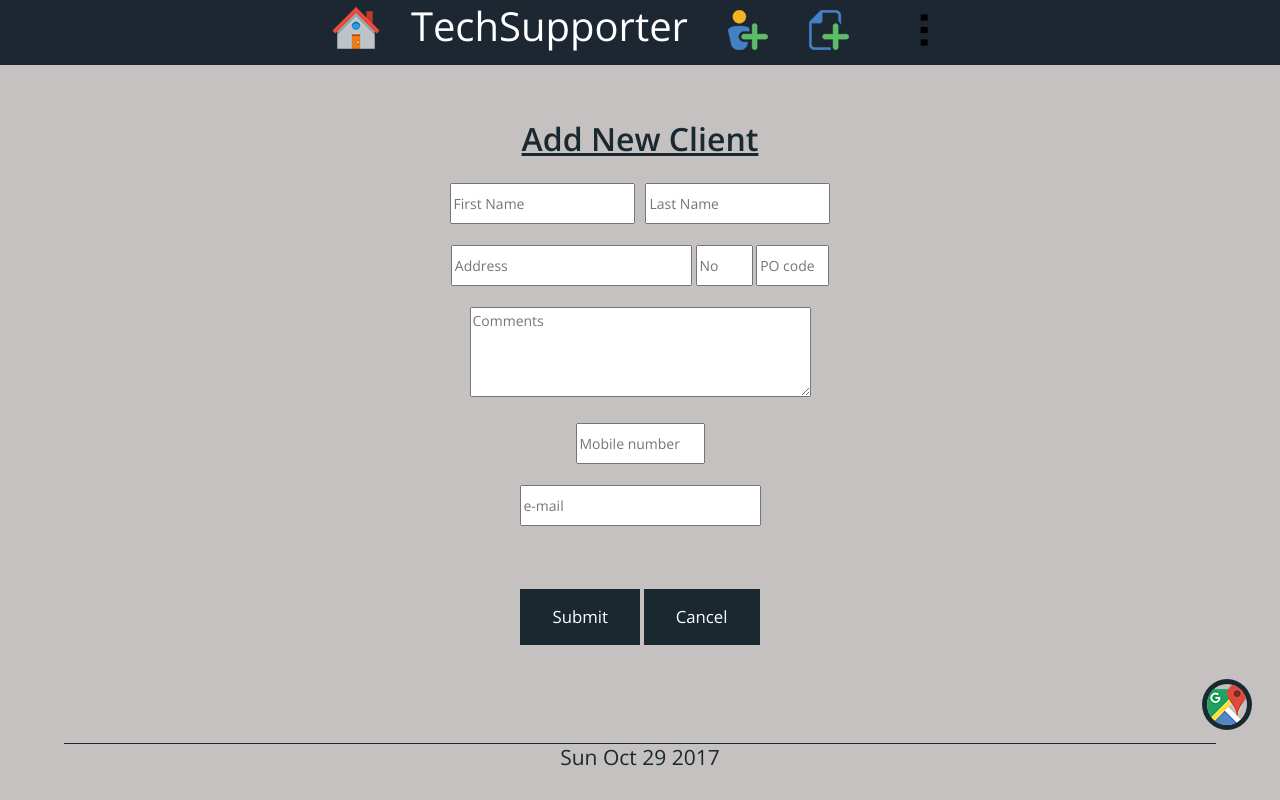
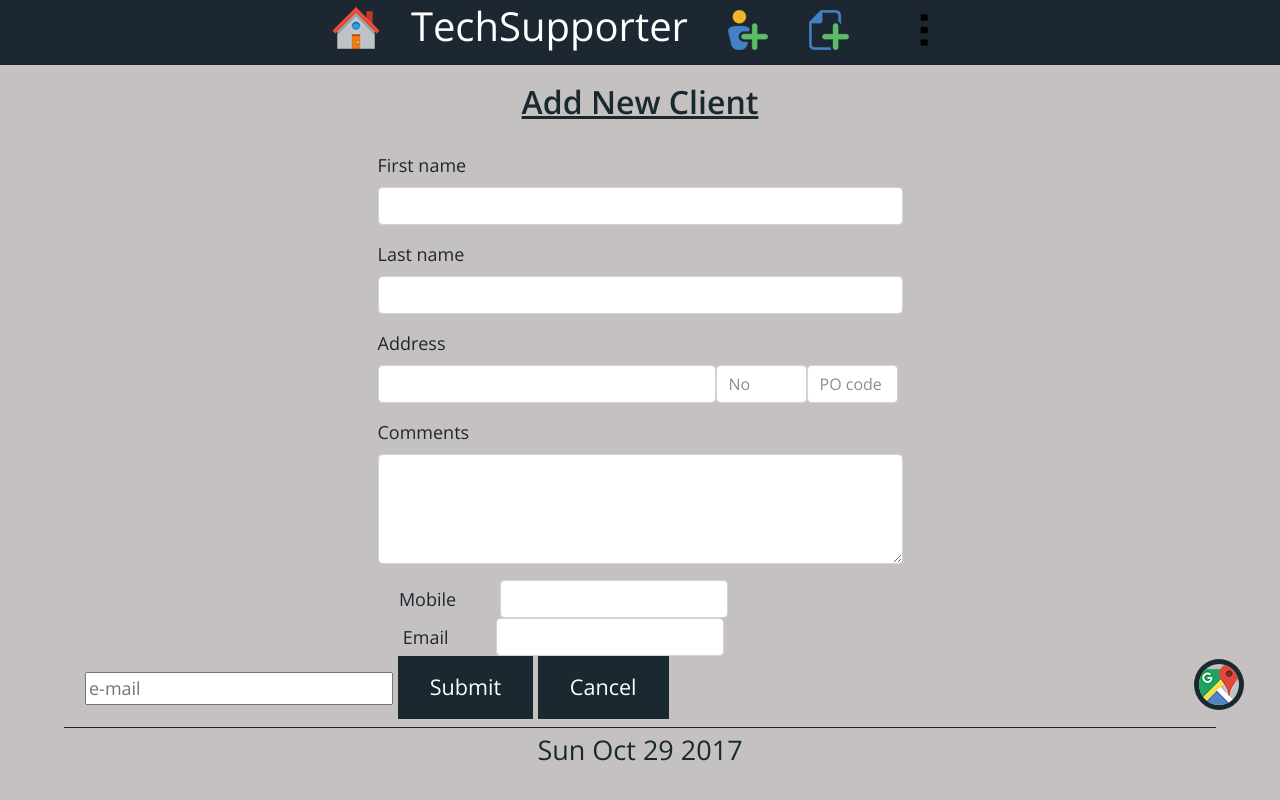
Before and after one commit to tpliakas/tech-supporter, a PHP site: page /adduser.php in a window 1280 px wide. Run offline with PHP 8.4, Linux system fonts and the light colour scheme; some libraries are stand-ins or nearby versions.

Commit message:
css bootstrap forms

```diff
--- a/adduser.php
+++ b/adduser.php
@@ -2,16 +2,79 @@
     $pageTitle = 'Add client';
     include('includes/header.php');
 ?>
-        <form id="addclientform" method="post" action="addclienttodb.php">
-            <h2>Add New Client</h2><br>
-            <input type="text" name="firstname" placeholder="First Name">&nbsp;&nbsp;&nbsp;<input type="text" name="lastname" placeholder="Last Name"><br><br>
-            <input type="text" name="address" size="27" placeholder="Address">&nbsp;<input type="text" name="number" size="4" placeholder="No">&nbsp;<input type="text" name="pocode" size="6" placeholder="PO code"><br><br>
-            <textarea rows="4" cols="40" name="comments" placeholder="Comments"></textarea><br><br>
-            <input type="text" name="mobile" size="13" placeholder="Mobile number"><br><br>
-            <input type="email" name="email" size="27" placeholder="e-mail" required><br><br><br><br>
-            <input type="submit" class="button" name="submitclient" value="Submit">
-            <input type="button" class="button" onclick="location.href='index.php';" value="Cancel"/>
-        </form>
+    <div class="container">
+        <div class="row">
+            <div class="col-md-12">
+                <form id="addclientform" method="post" action="addclienttodb.php">
+                    <h2>Add New Client</h2><br>
+                    <div class="form-group">
+                        <div class="col-sm-6 offset-sm-3">
+                            <label for="firstName">First name</label>
+                            <input type="text" id="firstName" name="firstname" class="form-control">
+                        </div>
+                    </div>
+                    <div class="form-group">
+                        <div class="col-sm-6 offset-sm-3">
+                            <label for="lastName">Last name</label>
+                            <input type="text" id="lastName" name="lastname" class="form-control">
+                        </div>
+                    </div>
+                    <div class="form-group">
+                        <div class="col-sm-6 offset-sm-3">
+                            <label for="address">Address</label>
+                                <div class="form-inline">
+                                    <div class="col-xs-8">
+                                        <input type="text" id="address" name="address" size="32" class="form-control">
+                                    </div>
+                                    <div class="col-xs-2">
+                                        <label class="sr-only" for="no">No</label>
+                                        <input type="text" id="no" size="5" name="number" placeholder="No" class="form-control">
+                                    </div>
+                                    <div class="col-xs-2">
+                                        <label class="sr-only" for="pocode">PO code</label>
+                                        <input type="text" id="pocode" name="pocode" size="5" placeholder="PO code" class="form-control">
+                                    </div>
+                                </div>
+                        </div>
+                    </div>
+                    <div class="form-group">
+                        <div class="col-sm-6 offset-sm-3">
+                            <label for="comments">Comments</label>
+                            <textarea rows="4" id="comments" name="comments" class="form-control"></textarea>
+                        </div>
+                    </div>
+                    <div class="row">
+                        <div class="col-sm-6 offset-sm-3">
+                            <div class="form-inline">
+                                <div class="form-group">
+                                    <label for="mobile" class="col-sm-4 control-label">Mobile</label>
+                                    <div class="col-sm-8">
+                                        <input type="text" id="mobile" name="mobile" class="form-control">
+                                    </div>
+                                </div>
+                            </div>
+                        </div>
+                    </div>
+                    <div class="row">
+                        <div class="col-sm-6 offset-sm-3">
+                            <div class="form-inline">
+                                <div class="form-group">
+                                    <label for="email" class="col-sm-4 control-label">Email</label>
+                                    <div class="col-sm-8">
+                                        <input type="email" id="email" name="email" class="form-control" required>
+                                    </div>
+                                </div>
+                            </div>
+                        </div>
+                    </div>
+
+                    <input type="email" name="email" size="27" placeholder="e-mail" required>
+                    <input type="submit" class="button" name="submitclient" value="Submit">
+                    <input type="button" class="button" onclick="location.href='index.php';" value="Cancel"/>
+                </form>
+            </div>
+        </div> <!-- row -->
+    </div> <!-- container -->
 <?php
     include('includes/footer.php');
 ?>
--- a/css/main.css
+++ b/css/main.css
@@ -3,7 +3,9 @@
 body {
 
     font-family: 'Open Sans', sans-serif;
-    font-size: 14px;
+    font-size: 18px;
+    font-weight: 500;
+    color: #1d2731;
     background-color: #c5c1c0;
 }
 
@@ -67,7 +69,7 @@ nav ul li {
 
 h2 {
     text-align: center;
-    margin-top: 15vh !important;
+    margin-top: 7vh !important;
     margin-bottom: .5vh;
     color: #1a2930;
     text-decoration: underline;
@@ -185,21 +187,24 @@ hr {
     }
 }
 
+/*
 form {
     color: #fff;
     text-align: center;
 }
+*/
 
+/*
 input {
     padding-bottom: 8px;
     padding-top: 8px;
 }
-
 input:focus {
-/*    outline: none !important;*/
     border: 2px solid #1a2930;
     box-shadow: 4px 4px 5px #1a2930;
 }
+*/
+
 
 textarea:focus {
 /*    outline: none !important;*/
--- a/includes/footer.php
+++ b/includes/footer.php
@@ -11,5 +11,7 @@
                 document.getElementById("dropdown").classList.toggle("show");
             }
         </script>
+        <script src="https://code.jquery.com/jquery-3.2.1.slim.min.js" integrity="sha384-KJ3o2DKtIkvYIK3UENzmM7KCkRr/rE9/Qpg6aAZGJwFDMVNA/GpGFF93hXpG5KkN" crossorigin="anonymous"></script>
+        <script src="https://cdnjs.cloudflare.com/ajax/libs/popper.js/1.12.3/umd/popper.min.js" integrity="sha384-vFJXuSJphROIrBnz7yo7oB41mKfc8JzQZiCq4NCceLEaO4IHwicKwpJf9c9IpFgh" crossorigin="anonymous"></script>
     </body>
 </html>
--- a/includes/header.php
+++ b/includes/header.php
@@ -3,7 +3,8 @@
     <head>
         <meta charset="utf-8">
         <title>TechSupporter - <?php echo $pageTitle ?> </title>
-        <meta name="viewport" content="width=device-width, initial-scale=1.0, minimum-scale=1.0, maximum-scale=1.0, user-scalable=no">
+        <<meta charset="utf-8">
+        <meta name="viewport" content="width=device-width, initial-scale=1, shrink-to-fit=no">
         <link rel="shorcut icon" type="image/x-icon" href="images/favicon.png">
         <link rel="stylesheet" href="css/normalize.css">
         <link rel="stylesheet" href="//maxcdn.bootstrapcdn.com/bootstrap/4.0.0-beta.2/css/bootstrap.min.css" integrity="sha384-PsH8R72JQ3SOdhVi3uxftmaW6Vc51MKb0q5P2rRUpPvrszuE4W1povHYgTpBfshb" crossorigin="anonymous">
```
